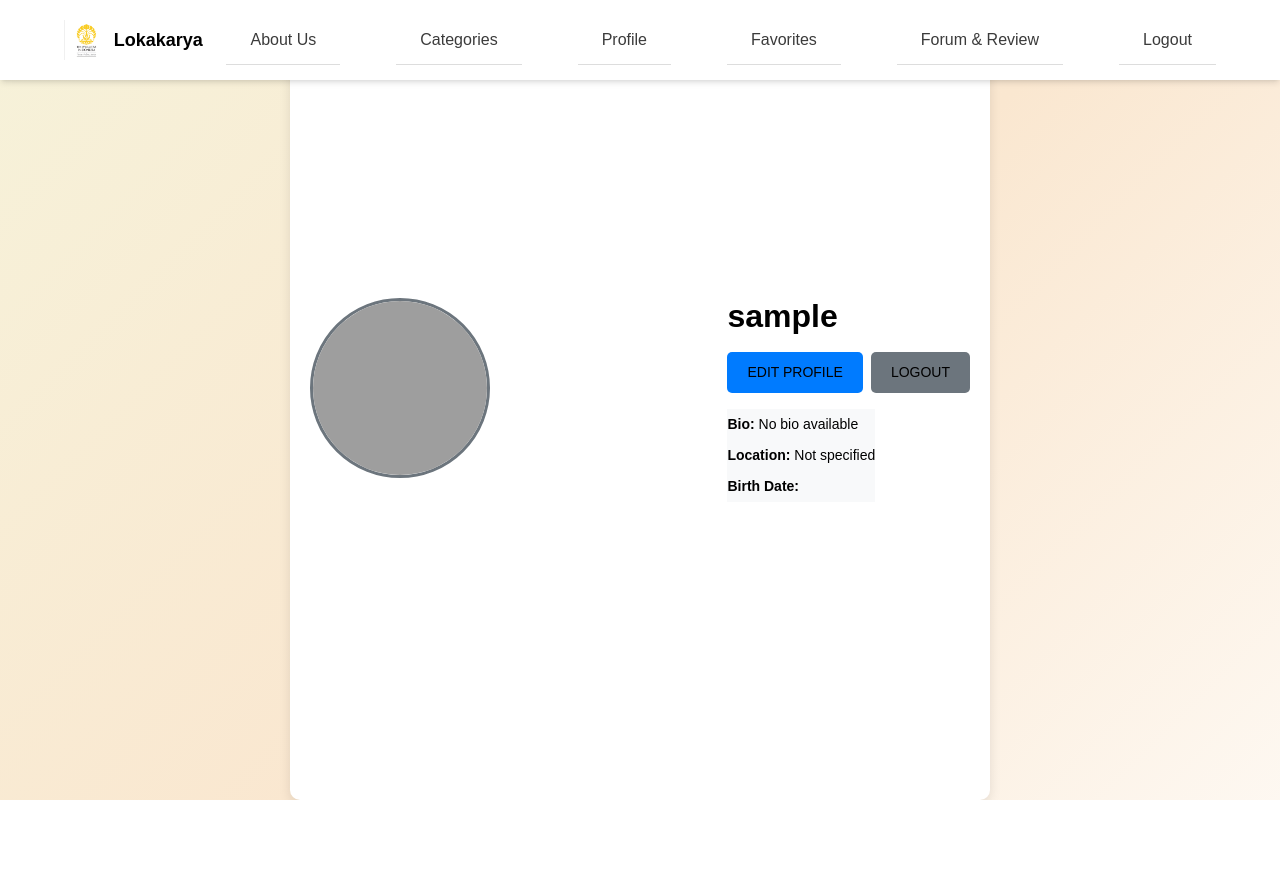
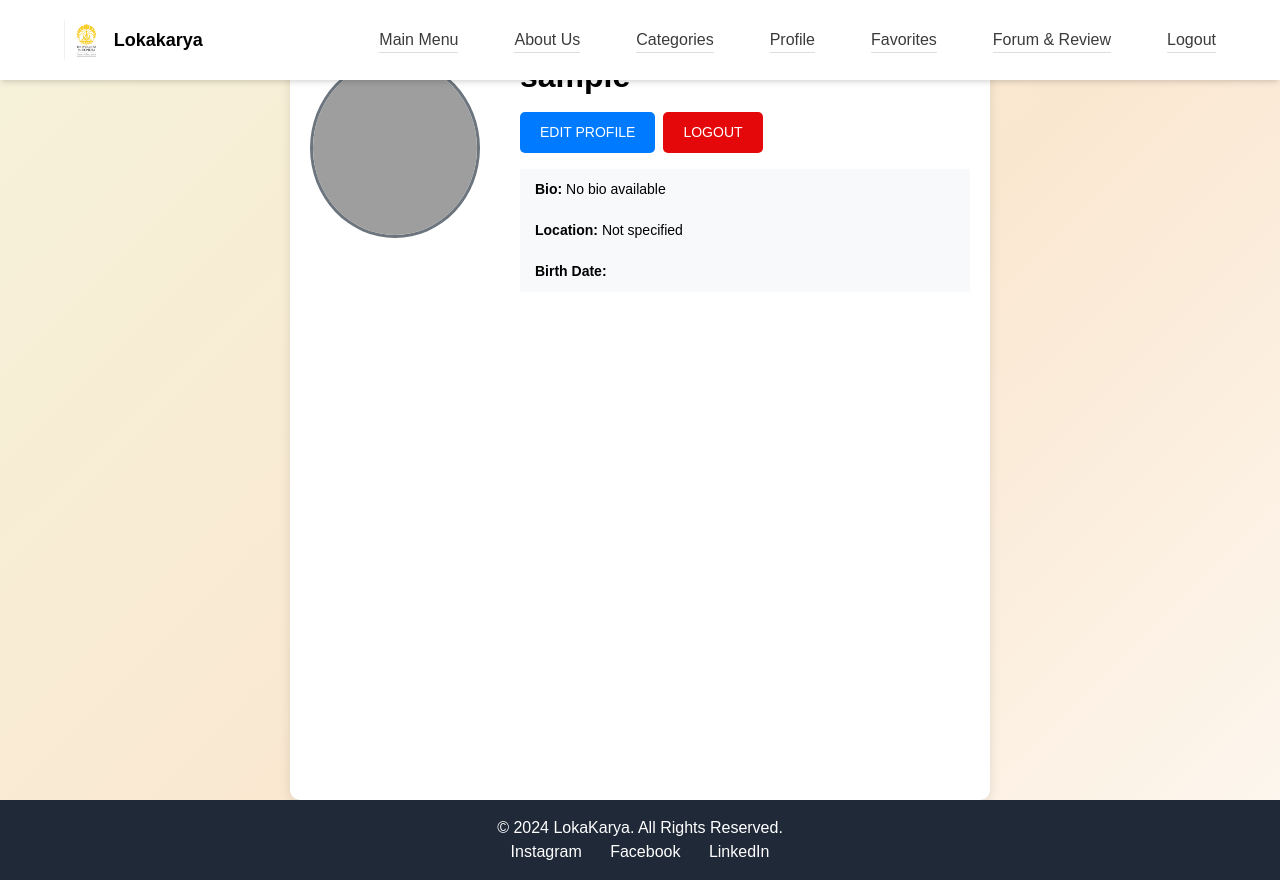
Before and after one commit to pbp-infokan-a-1/lokakarya, a Django app: page /profile/ in a window 1280 px wide. Before the commit the page ends 800 px from the top, so only its background shows below. Run offline with Django 5.2, Linux system fonts and the light colour scheme; the visitor is signed in with stand-in values (Sample User, id 1); data comes from the database, SQL or seed files in the repository; some libraries are stand-ins or nearby versions; grey boxes are pictures that could not be loaded.

Commit message:
Updating userprofile and add templates on another directory

```diff
--- a/authentication/templates/authentication.html
+++ b/authentication/templates/authentication.html
@@ -7,8 +7,6 @@
     <title>LokaKarya - {% block title %}Home{% endblock %}</title>
     <link rel="stylesheet" href="{% static 'css/authentication.css' %}">
     <script src="https://cdn.tailwindcss.com"></script>
-    <script src="{% static 'js/slider.js' %}" defer></script>
-    <script src="{% static 'js/navbar.js' %}" defer></script>
     <link href="https://fonts.googleapis.com/css2?family=Poppins:wght@400;600&display=swap" rel="stylesheet">
     <link rel="stylesheet" href="https://unicons.iconscout.com/release/v2.1.9/css/unicons.css">
 </head>
--- a/authentication/templates/login.html
+++ b/authentication/templates/login.html
@@ -11,7 +11,7 @@
         <div class="form-header">
             <img src="{% static 'images/lokakarya_logo.png' %}" alt="UI Logo" class="h-24 mx-auto">
             <h2>Sign In To Your Account.</h2>
-            <p>Unleash your inner sloth 4.0 right now.</p>
+            <p>Discover the essence of craftsmanship and embrace local pride with LokaKarya – where every creation tells a story.</p>
         </div>
 
         <form method="POST" action="{% url 'authentication:login' %}">
--- a/authentication/templates/register.html
+++ b/authentication/templates/register.html
@@ -11,7 +11,7 @@
         <div class="form-header">
             <img src="{% static 'images/lokakarya_logo.png' %}" alt="UI Logo" class="h-24 mx-auto">
             <h2>Create Your Account.</h2>
-            <p>Join the community and unleash your inner sloth 4.0 right now.</p>
+            <p>Discover the essence of craftsmanship and embrace local pride with LokaKarya – where every creation tells a story.</p>
         </div>
 
         <form method="POST" action="{% url 'authentication:register' %}">
--- a/landingpage/static/css/style.css
+++ b/landingpage/static/css/style.css
@@ -265,7 +265,6 @@
 }
 
 ul li {
-    padding: 0.75rem 1.5rem;
     border-bottom: 1px solid #ddd;
     transition: background-color 0.3s;
 }
--- a/landingpage/templates/navbar.html
+++ b/landingpage/templates/navbar.html
@@ -3,8 +3,10 @@
     <div class="max-w-7xl mx-auto px-4 sm:px-6 lg:px-8 flex justify-between items-center h-16">
         <!-- Logo on the Left -->
         <div class="flex items-center">
-            <img src="{% static 'images/lokakarya_logo.png' %}" alt="Lokakarya Logo" class="h-10">
-            <span class="ml-2 text-lg font-bold">Lokakarya</span>
+            <a href="{% url 'landingpage:home' %}" class="flex items-center">
+                <img src="{% static 'images/lokakarya_logo.png' %}" alt="Lokakarya Logo" class="h-10">
+                <span class="ml-2 text-lg font-bold">Lokakarya</span>
+            </a>
         </div>
 
         <!-- Navigation Links on the Right (only for desktop) -->
--- a/lokakarya/settings.py
+++ b/lokakarya/settings.py
@@ -23,7 +23,8 @@
 SECRET_KEY = 'django-insecure-!n5f81yk&+d50p$z1jq(6x51k@ek@#y%8#l!2+cg0qwg2*uv!z'
 
 # SECURITY WARNING: don't run with debug turned on in production!
-DEBUG = True
+PRODUCTION = os.getenv("PRODUCTION", False)
+DEBUG = not PRODUCTION
 
 ALLOWED_HOSTS = ["localhost", "127.0.0.1", "belva-ghani-lokakarya.pbp.cs.ui.ac.id"]
 
@@ -58,7 +59,7 @@
 TEMPLATES = [
     {
         'BACKEND': 'django.template.backends.django.DjangoTemplates',
-        'DIRS': [],
+        'DIRS': [BASE_DIR / 'templates'],
         'APP_DIRS': True,
         'OPTIONS': {
             'context_processors': [
--- a/static/css/style.css
+++ b/static/css/style.css
@@ -265,13 +265,13 @@
 }
 
 ul li {
-    padding: 0.75rem 1.5rem;
     border-bottom: 1px solid #ddd;
     transition: background-color 0.3s;
 }
 
 ul li:hover {
     background-color: #f0e3ce;
+    color: #000000;
 }
 
 /* Ensure only one list is visible */
@@ -317,6 +317,12 @@
         padding: 0.4rem; /* Smaller padding for mobile */
         font-size: 1.2rem; /* Adjusted font size for smaller screens */
     }
+
+    ul li {
+    padding: 0.75rem 1.5rem;
+    border-bottom: 1px solid #ddd;
+    transition: background-color 0.3s;
+}
 }
 
 @media (max-width: 480px) {
--- a/static/js/navbar.js
+++ b/static/js/navbar.js
@@ -11,6 +11,13 @@
         mobileMenu.classList.toggle('hidden');
     });
 
+    menuTab.addEventListener('click', () => {
+        menuList.classList.remove('hidden');
+        categoriesList.classList.add('hidden');
+        menuTab.classList.add('active-tab');
+        categoriesTab.classList.remove('active-tab');
+    });
+
     // Switch between Categories and Menu lists
     categoriesTab.addEventListener('click', () => {
         categoriesList.classList.remove('hidden');
@@ -18,11 +25,4 @@
         categoriesTab.classList.add('active-tab');
         menuTab.classList.remove('active-tab');
     });
-
-    menuTab.addEventListener('click', () => {
-        menuList.classList.remove('hidden');
-        categoriesList.classList.add('hidden');
-        menuTab.classList.add('active-tab');
-        categoriesTab.classList.remove('active-tab');
-    });
 });
--- a/landingpage/templates/base.html
+++ b/templates/base.html
@@ -8,7 +8,6 @@
     <link rel="stylesheet" href="{% static 'css/style.css' %}"> <!-- Global CSS -->
     {% block extra_css %}{% endblock extra_css %}
     <script src="https://cdn.tailwindcss.com"></script>
-    <script src="{% static 'js/slider.js' %}" defer></script>
     <script src="{% static 'js/navbar.js' %}" defer></script>
     <link href="https://fonts.googleapis.com/css2?family=Poppins:wght@400;600&display=swap" rel="stylesheet">
 </head>
--- /dev/null
+++ b/templates/footer.html
@@ -0,0 +1,8 @@
+<footer class="bg-gray-800 text-white text-center py-4">
+    <p>&copy; 2024 LokaKarya. All Rights Reserved.</p>
+    <div class="social-links">
+        <a href="#" class="text-blue-400 hover:text-blue-500 mx-2">Instagram</a>
+        <a href="#" class="text-blue-400 hover:text-blue-500 mx-2">Facebook</a>
+        <a href="#" class="text-blue-400 hover:text-blue-500 mx-2">LinkedIn</a>
+    </div>
+</footer>
--- /dev/null
+++ b/templates/header.html
@@ -0,0 +1,79 @@
+{% load static %}
+<nav class="navbar fixed top-0 w-full bg-white shadow-md z-50">
+    <div class="max-w-7xl mx-auto px-4 sm:px-6 lg:px-8 flex justify-between items-center h-16">
+        <!-- Logo on the Left -->
+        <div class="flex items-center justify-start">
+            <a href="{% url 'landingpage:home' %}" class="flex items-center">
+                <img src="{% static 'images/lokakarya_logo.png' %}" alt="Lokakarya Logo" class="h-10">
+                <span class="ml-2 text-lg font-bold">Lokakarya</span>
+            </a>
+        </div>
+
+        <!-- Navigation Links on the Right (only for desktop) -->
+        <ul class="nav-links hidden md:flex space-x-6 ml-40">
+            <li><a href="{% url 'landingpage:home' %}" class="text-gray-700 hover:text-blue-500">Main Menu</a></li>
+            <li><a href="#" class="text-gray-700 hover:text-blue-500">About Us</a></li>
+            <li><a href="#" class="text-gray-700 hover:text-blue-500">Categories</a></li>
+
+            {% if user.is_authenticated %}
+                <!-- Links for logged-in users -->
+                <li><a href="{% url 'userprofile:profile' %}" class="text-gray-700 hover:text-blue-500">Profile</a></li>
+                <li><a href="#" class="text-gray-700 hover:text-blue-500">Favorites</a></li>
+                <li><a href="#" class="text-gray-700 hover:text-blue-500">Forum & Review</a></li>
+                <li><a href="{% url 'authentication:logout' %}" class="text-gray-700 hover:text-blue-500">Logout</a></li>
+            {% else %}
+                <!-- Links for guests -->
+                <li><a href="{% url 'authentication:login' %}" class="text-gray-700 hover:text-blue-500">Login</a></li>
+                <li><a href="{% url 'authentication:register' %}" class="text-gray-700 hover:text-blue-500">Register</a></li>
+            {% endif %}
+        </ul>
+
+        <!-- Hamburger menu for mobile view -->
+        <div class="hamburger md:hidden flex flex-col cursor-pointer">
+            <span class="bg-gray-800 h-1 w-6 mb-1"></span>
+            <span class="bg-gray-800 h-1 w-6 mb-1"></span>
+            <span class="bg-gray-800 h-1 w-6"></span>
+        </div>
+    </div>
+
+    <!-- Mobile Menu (only visible when clicking the hamburger) -->
+    <div class="mobile-menu hidden">
+        <!-- Tabs -->
+        <div class="tabs flex justify-center space-x-4 bg-gray-100 p-2">
+            <button id="menu-tab" class="tab bg-gray-200 p-2 rounded-lg">Menu</button>
+            <button id="categories-tab" class="tab active-tab bg-gray-200 p-2 rounded-lg">Categories</button>
+        </div>
+
+        <!-- Menu List (hidden by default) -->
+        <ul id="menu-list" class="bg-white text-gray-700 p-4 space-y-2">
+            <li><a href="#">About Us</a></li>
+            <li><a href="{% url 'landingpage:home' %}">Main Menu</a></li>
+
+            {% if user.is_authenticated %}
+                <!-- Links for logged-in users -->
+                <li><a href="{% url 'userprofile:profile' %}">Profile</a></li>
+                <li><a href="#">Favorites</a></li>
+                <li><a href="#">Forum & Review</a></li>
+                <li><a href="{% url 'authentication:logout' %}">Logout</a></li>
+            {% else %}
+                <!-- Links for guests -->
+                <li><a href="{% url 'authentication:login' %}">Login</a></li>
+                <li><a href="{% url 'authentication:register' %}">Register</a></li>
+            {% endif %}
+        </ul>
+        <!-- Categories List -->
+        <ul id="categories-list" class="bg-white text-gray-700 p-4 space-y-2 hidden">
+            <li>Ukiran Kayu</li>
+            <li>Anyaman Bambu</li>
+            <li>Patung</li>
+            <li>Cendera Mata</li>
+            <li>Aksesoris</li>
+            <li>Fashion</li>
+            <li>Keramik</li>
+            <li>Batik Jepara</li>
+        </ul>
+    </div>
+
+<script src="{% static 'js/navbar.js' %}"></script>
+
+</nav>
--- a/userprofile/templates/baseprofile.html
+++ /dev/null
@@ -1,32 +0,0 @@
-<!DOCTYPE html>
-<html lang="en">
-<head>
-    {% load static %}
-    <meta charset="UTF-8">
-    <meta name="viewport" content="width=device-width, initial-scale=1.0">
-    <title>LokaKarya - {% block title %}Home{% endblock %}</title>
-    <link rel="stylesheet" href="{% static 'css/profile.css' %}">
-    <link rel="stylesheet" href="{% static 'css/style.css' %}">
-    <script src="{% static 'js/navbar.js' %}" defer></script>
-    <script src="https://cdn.tailwindcss.com"></script>
-    <link href="https://fonts.googleapis.com/css2?family=Poppins:wght@400;600&display=swap" rel="stylesheet">
-</head>
-<body style="
-    background: linear-gradient(135deg, #ffffff, #f5f5dc, #fae7d0, #ffffff),
-            repeat;
-    background-size: 200% 200%, auto;
-    animation: gradientAnimation 15s ease infinite;
-">
-    <style>
-        @keyframes gradientAnimation {
-            0% { background-position: 0% 50%; }
-            50% { background-position: 100% 50%; }
-            100% { background-position: 0% 50%; }
-        }
-    </style>
-    <main>
-        {% block content %}
-        {% endblock %}
-    </main>
-</body>
-</html>
--- a/userprofile/templates/profile.html
+++ b/userprofile/templates/profile.html
@@ -1,4 +1,4 @@
-{% extends 'baseprofile.html' %}
+{% extends 'base.html' %}
 
 {% block meta %}
 <title>Your Profile</title>
@@ -6,7 +6,7 @@
 {% load static %}
 
 {% block content %}
-{% include 'loginnavbar.html' %}
+{% include 'header.html' %}
 
 <div class="profile-container mx-auto mt-5">
     <div class="profile-header flex items-center justify-start" style="max-width: 700px;">
@@ -37,7 +37,7 @@
         </div>
     </div>
 </div>
-
+{% include 'footer.html' %}
 <style>
     .profile-container {
         display: flex;
@@ -57,6 +57,7 @@
         align-items: flex-start;
         justify-content: space-between;
         width: 100%;
+        margin-bottom: 450px;
     }
 
     .profile-picture img {
@@ -89,26 +90,32 @@
 
     .profile-info .btn-primary {
         background-color: #007bff;
+        color: #ffffff;
         border: none;
     }
 
     .profile-info .btn-secondary {
-        background-color: #6c757d;
+        background-color: #E4080A;
+        color: #ffffff;
         border: none;
     }
 
     .profile-info .btn-primary:hover {
         background-color: #0056b3;
+        color: #000000;
     }
 
     .profile-info .btn-secondary:hover {
-        background-color: #5a6268;
+        background-color: #680001;
+        color: #000000;
     }
 
     .list-group-item {
+        width: 450px; /* Lebar tetap untuk container */
         border: none;
         padding: 5px 0;
         font-size: 14px;
+        word-wrap: break-word;
     }
 
     /* Responsive adjustments */
@@ -116,6 +123,8 @@
         .profile-header {
             flex-direction: column;
             align-items: center;
+            justify-content: center;
+            margin-bottom: 150px;
         }
 
         .profile-info {
@@ -124,9 +133,20 @@
         }
 
         .profile-picture {
-            margin-bottom: 20px;
+            margin-bottom: 0px;
+            margin-left: 40px;
+            text-align: center;
+        }
+
+        .list-group-item {
+            width: 390px; /* Lebar tetap untuk container */
+            border: none;
+            padding: 5px 0;
+            font-size: 14px;
+            word-wrap: break-word;
         }
     }
 </style>
-
+<link rel="stylesheet" href="{% static 'css/profile.css' %}">
+<script src="{% static 'js/navbar.js' %}" defer></script>
 {% endblock content %}
```
Also changed, not shown: landingpage/static/js/navbar.js (+7 -7 lines), landingpage/static/js/slider.js (deleted, +0 -72 lines), landingpage/templates/main.html (+79 -15 lines), userprofile/templates/update_profile.html (+10 -6 lines).
